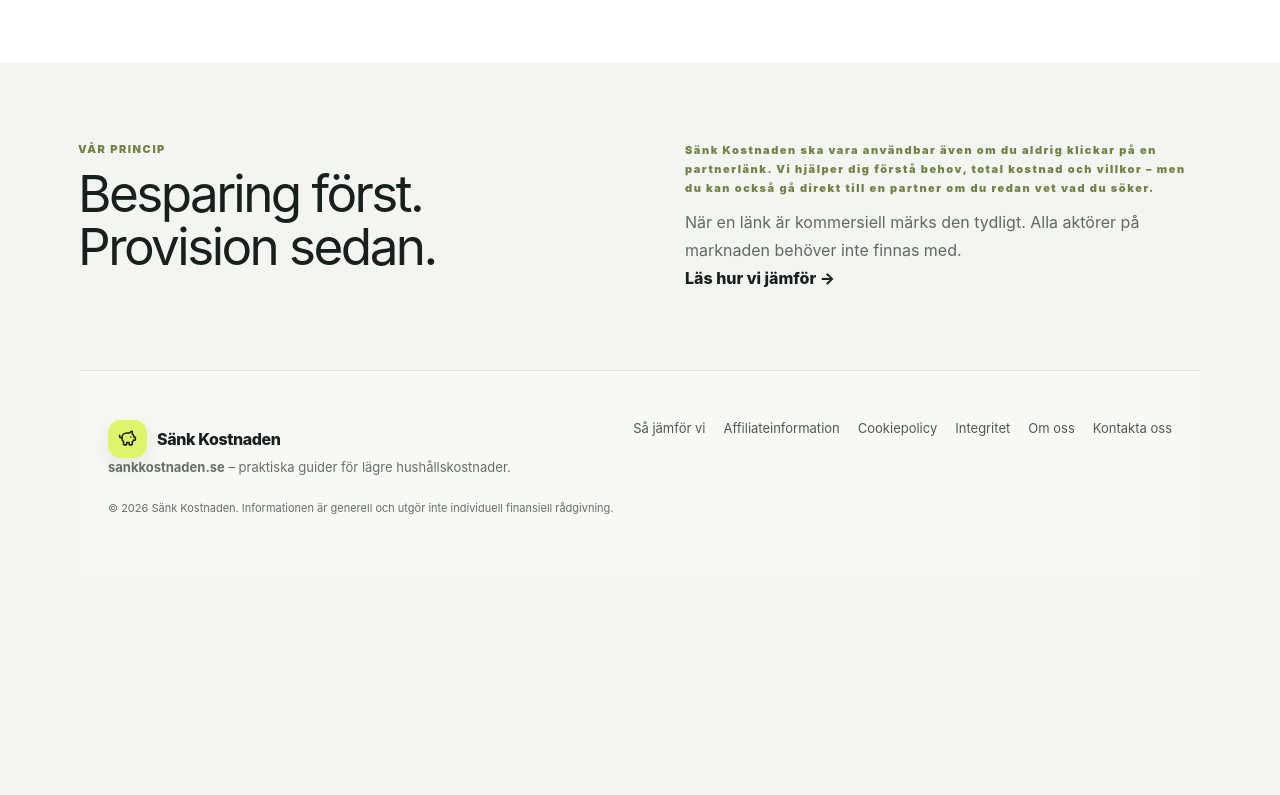
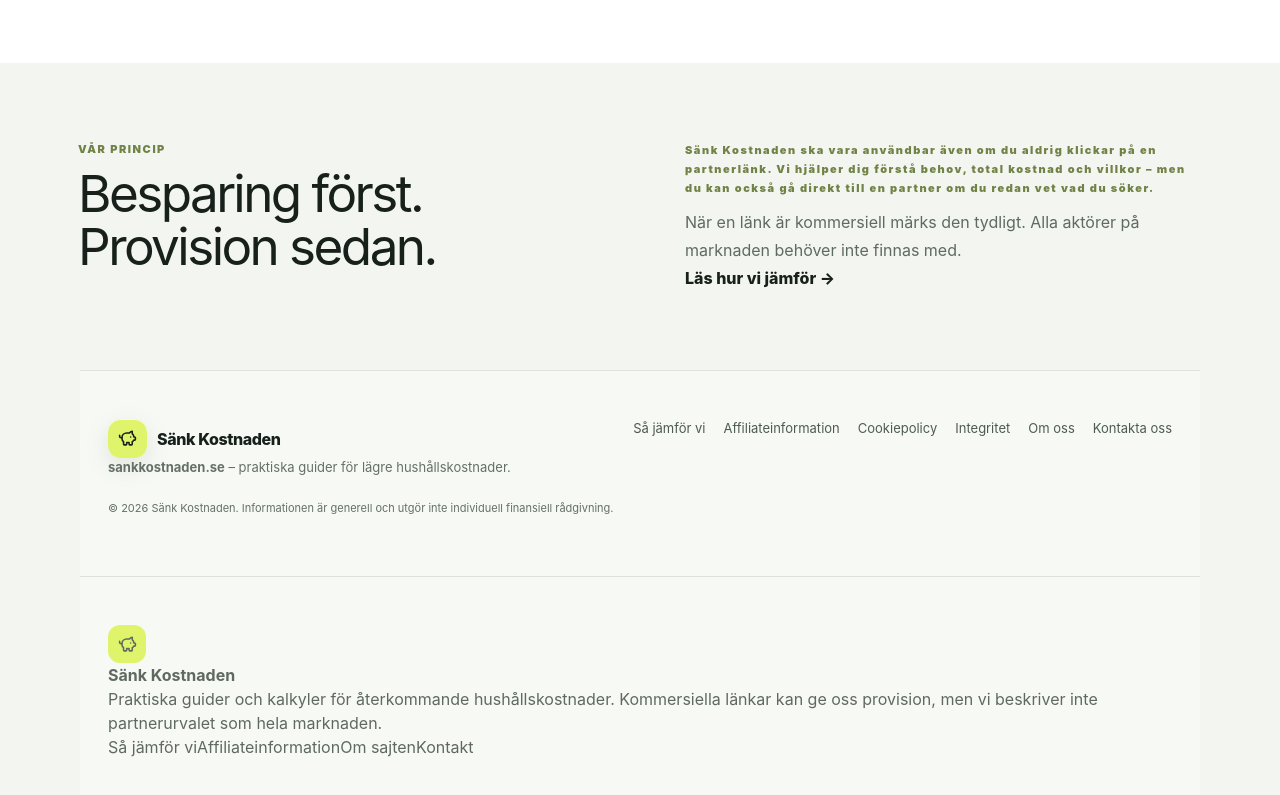
Before and after one commit to arvidlandin-cpu/sankkostnaden, a Next.js app: page / in a window 1280 px wide. Shown: the part 2306-3101 px from the top of the page. Before the commit the page ends 2882 px from the top, so only its background shows below. Built offline with nearby package versions, Linux system fonts and the light colour scheme.

Commit message:
Render trust footer across the site

```diff
--- a/pages/_app.tsx
+++ b/pages/_app.tsx
@@ -4,6 +4,7 @@ import type { AppProps } from 'next/app';
 import '../styles/global.css';
 import MobileQuickBar from '../components/MobileQuickBar';
 import AffiliateTracking from '../components/AffiliateTracking';
+import SiteFooter from '../components/SiteFooter';
 
 export default function App({ Component, pageProps }: AppProps) {
 
@@ -36,6 +37,7 @@ export default function App({ Component, pageProps }: AppProps) {
         <meta name='apple-mobile-web-app-title' content='Sänk Kostnaden' />
       </Head>
       <Component {...pageProps} />
+      <SiteFooter />
       <AffiliateTracking />
       <MobileQuickBar />
     </>
```
